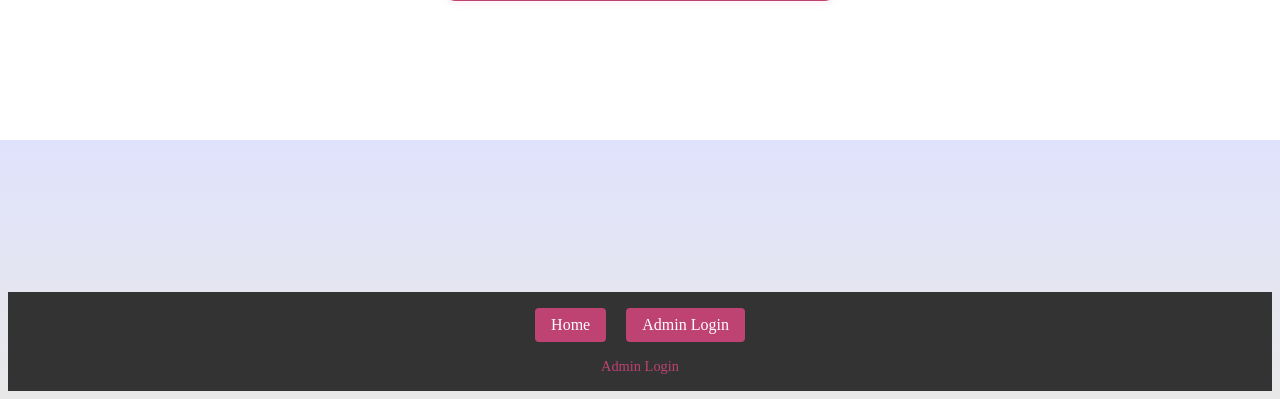
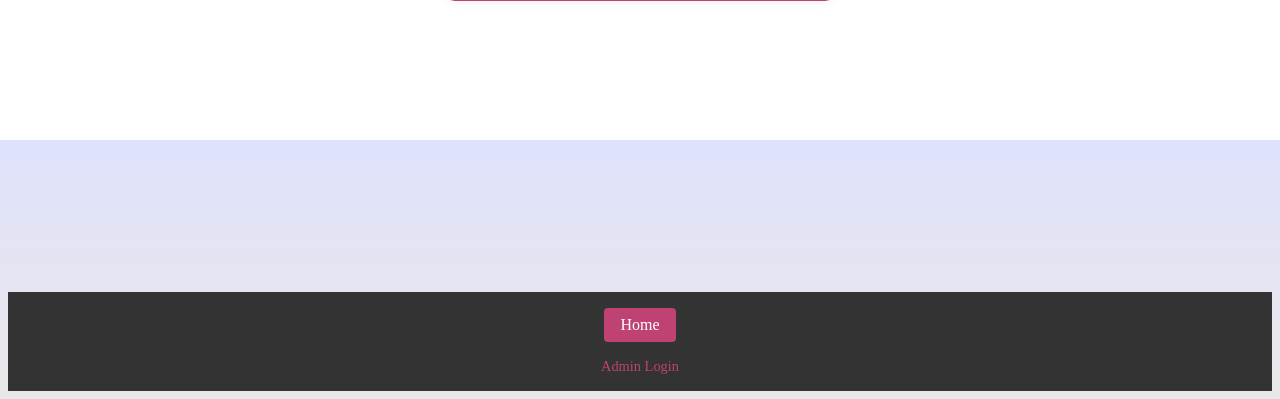
Before and after one commit to chrisortiz-code/good_food, a Flask app: page /admin in a window 1280 px wide. Shown: the part 660-1059 px from the top of the page. Run offline with Flask 3, Linux system fonts and the light colour scheme.

Commit message:
onebutton

```diff
--- a/templates/base.html
+++ b/templates/base.html
@@ -100,8 +100,7 @@
                 {% if session.get('is_admin') %}
                 <a href="/products" class="footer-button">Manage Products</a>
                 <a href="/chart" class="footer-button">View Orders</a>
-                {% else %}
-                <a href="/admin" class="footer-button">Admin Login</a>
+
                 {% endif %}
             </div>
             <p style="margin: 0; font-size: 0.9rem;">
```
